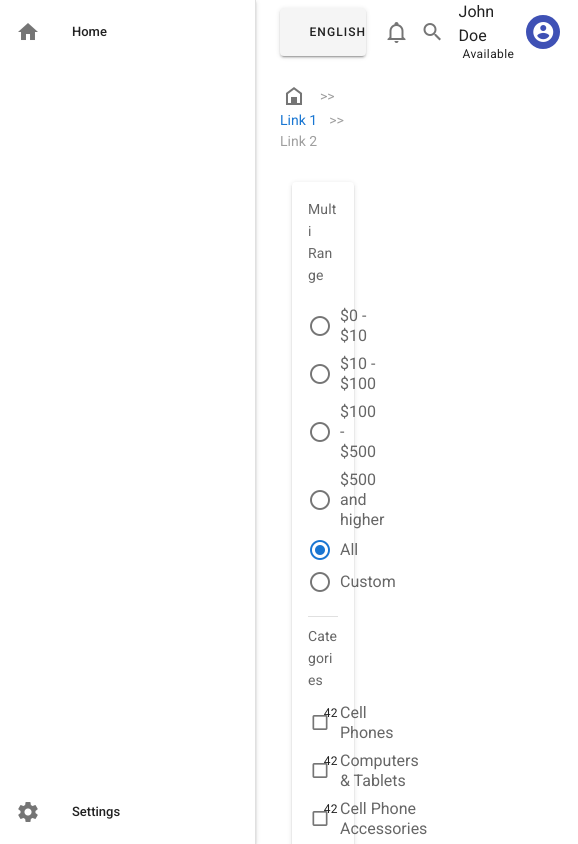
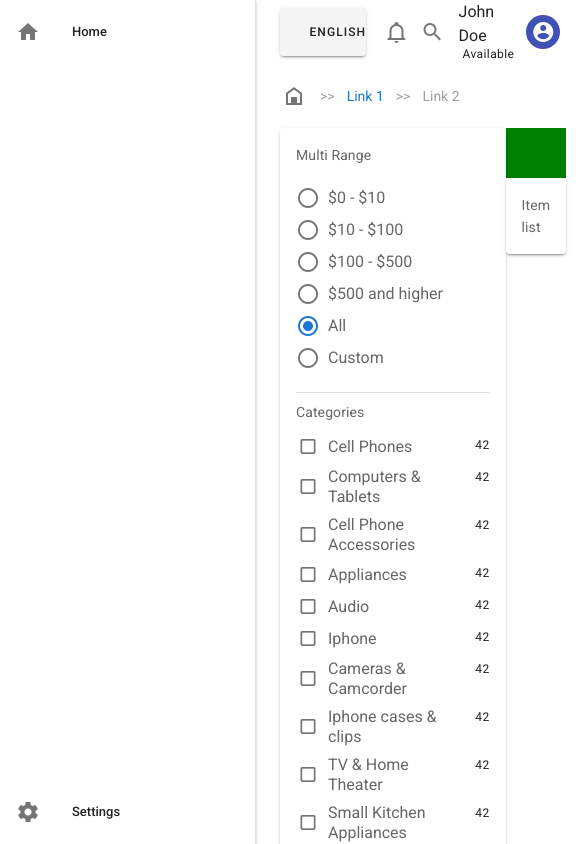
Before and after one commit to felipe72/eCommerce, a Vue app: page / in a window 390 px wide. Shown: the top 844 px of the page, 578 px wide, since content can reach past the window. Built offline with nearby package versions, Linux system fonts and the light colour scheme.

Commit message:
Fix some responsive issues with the layout

```diff
--- a/src/components/Home/index.vue
+++ b/src/components/Home/index.vue
@@ -1,20 +1,20 @@
 <template>
-  <v-container
+  <div
     fluid
-    class="fill-height px-3 py-0"
+    class="fill-height flex-grow-1 px-3 py-0 flex-column flex-nowrap"
   >
     <breadcrumbs
       :items="items"
       class="px-0 align-self-baseline"
     />
-    <v-container class="fill-height align-baseline">
+    <div class="d-flex">
       <filters />
       <div class="d-flex flex-grow-1 flex-column">
         <search-bar />
         <item-list />
       </div>
-    </v-container>
-  </v-container>
+    </div>
+  </div>
 </template>
 
 <script>
```
